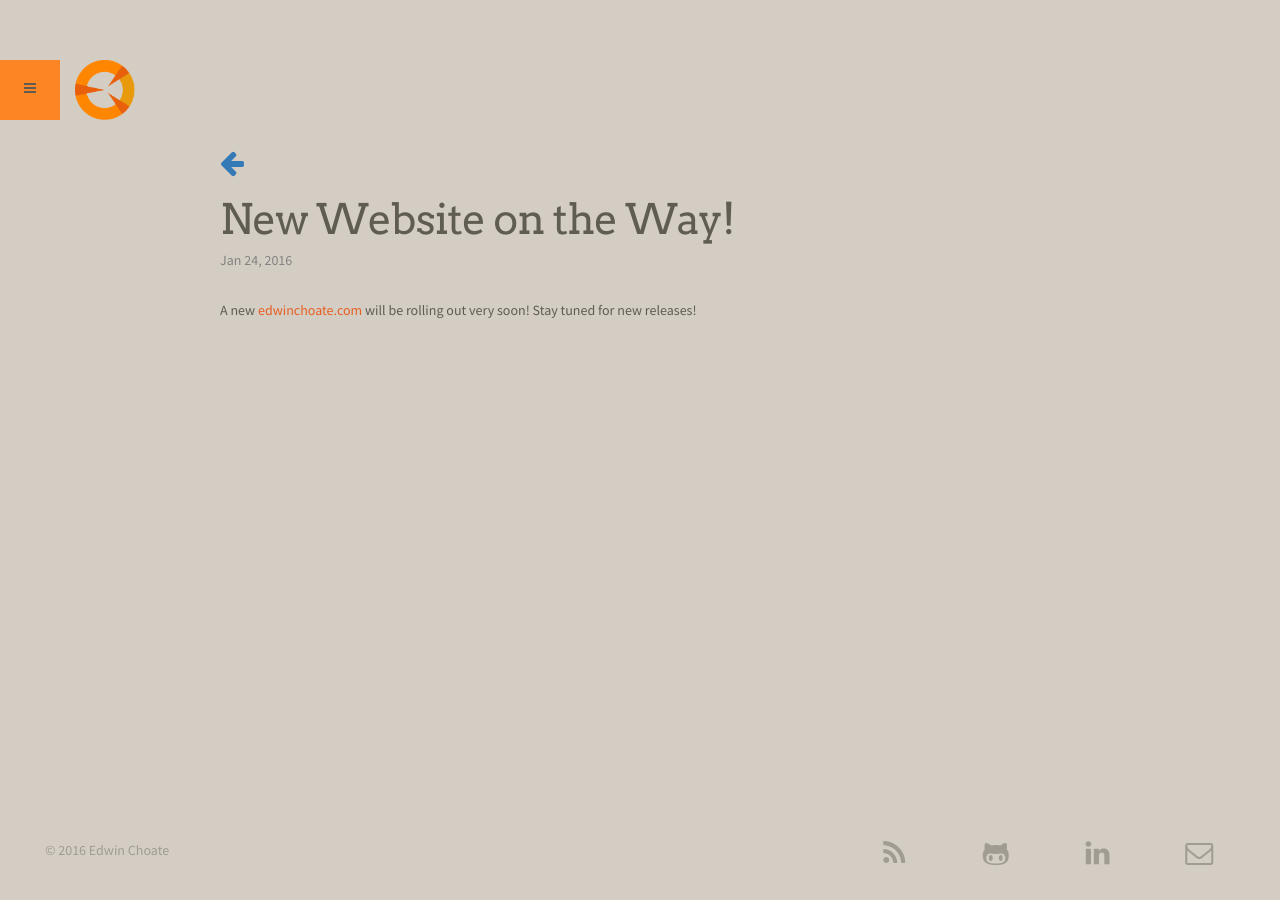
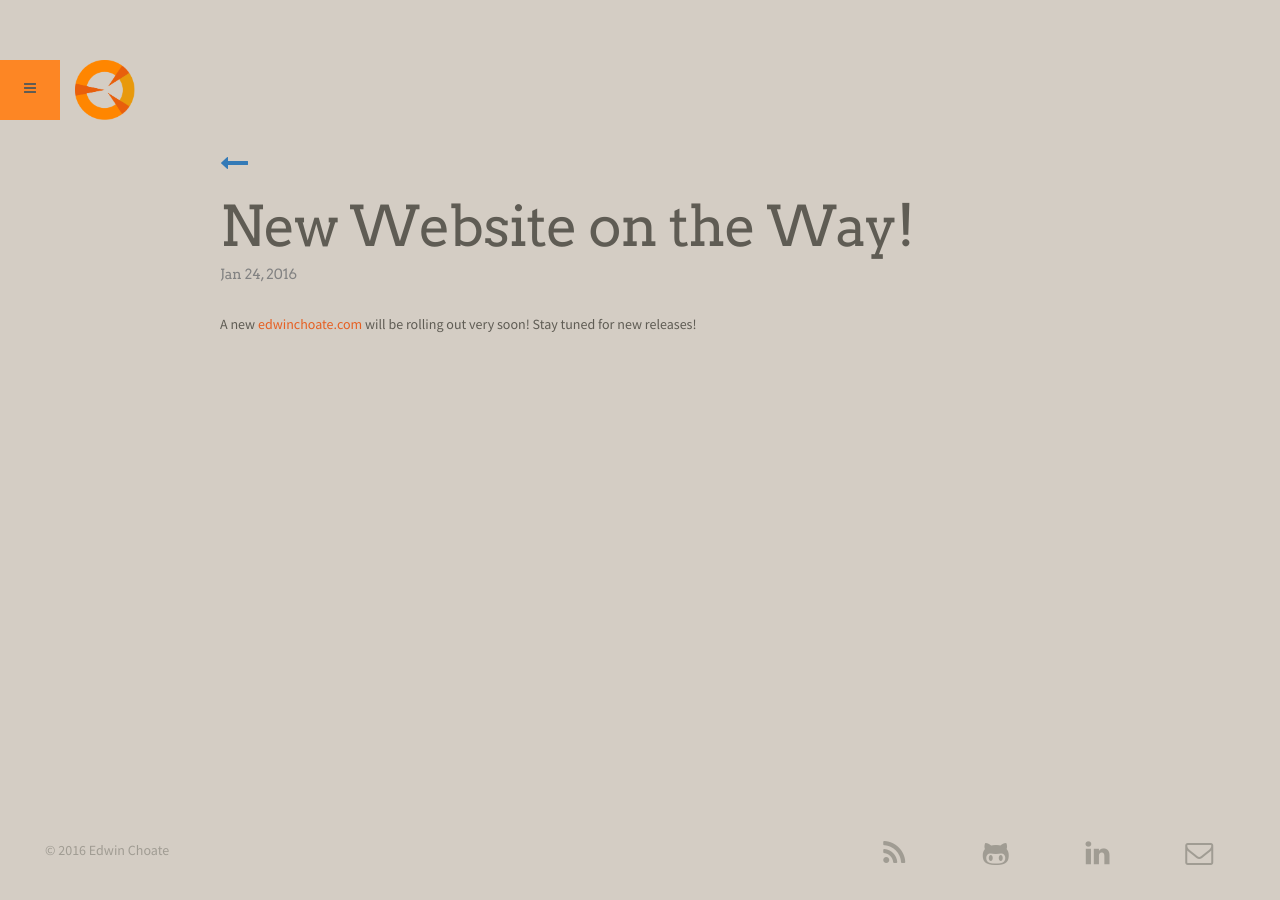
Before and after one commit to edwinchoate/edwinchoate.github.io, a Jekyll site: the page built from _posts/2016-01-24-new-website-on-the-way.md, in a window 1280 px wide. Built offline with Jekyll 4.4.1, drawn with Linux system fonts in a browser that asks for light colours.

Commit message:
adds media queries to header font sizes

```diff
--- a/_layouts/post.html
+++ b/_layouts/post.html
@@ -4,7 +4,8 @@ layout: default
 <article class="post" itemscope itemtype="http://schema.org/BlogPosting">
 
   <header class="post-header">
-    <a class="back-arrow" href="/blog/"><i class="fa fa-arrow-left fa-2x"></i></a><h1 class="post-title" itemprop="name headline">{{ page.title }}</h1>
+      <a href="/blog/"><i class="fa fa-long-arrow-left fa-2x"></i></a></li>
+      <h1 class="post-title" itemprop="name headline">{{ page.title }}</h1>
     <p class="post-meta"><time datetime="{{ page.date | date_to_xmlschema }}" itemprop="datePublished">{{ page.date | date: "%b %-d, %Y" }}</time>{% if page.author %} • <span itemprop="author" itemscope itemtype="http://schema.org/Person"><span itemprop="name">{{ page.author }}</span></span>{% endif %}</p>
   </header>
 
--- a/_sass/_base.scss
+++ b/_sass/_base.scss
@@ -87,6 +87,14 @@ h1, h2, h3, h4, h5, h6, .menu-links {
     font-weight: $base-font-weight;
 }
 
+// Large dynamic headers
+.post-title {
+
+  @include my-media-query($screen-md-min) {
+    font-size: $base-font-size * 3.5 !important;
+  }
+}
+
 /**
  * Links
  */
@@ -110,6 +118,17 @@ a, .post-link {
   button {
     @include links;
   }
+}
+
+.post-link {
+
+  @include my-media-query($screen-md-min) {
+    font-size: $base-font-size * 2 !important;
+  }
+}
+
+.post-meta {
+  font-family: $alt-font-family;
 }
 
 span, p {
```
